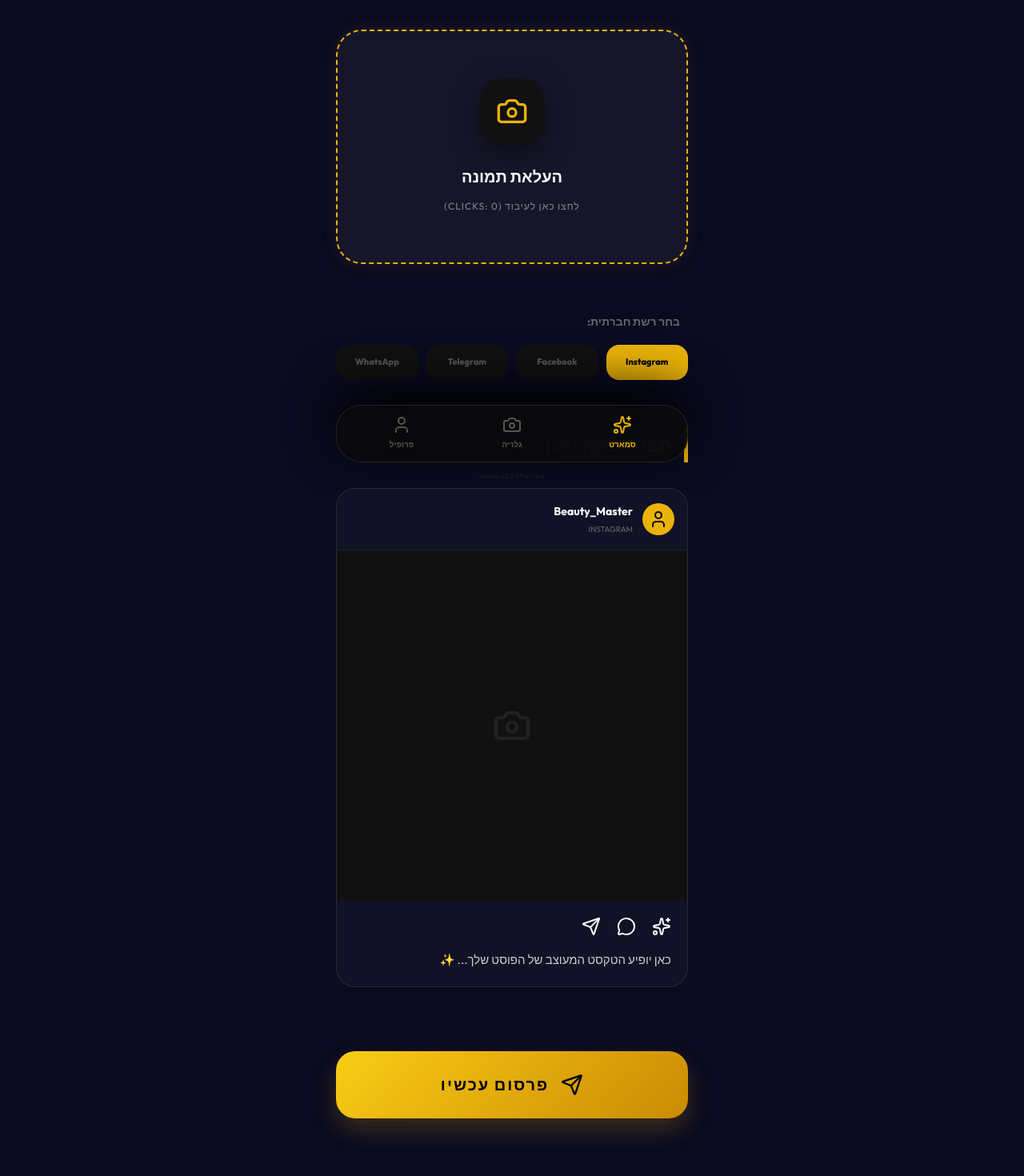
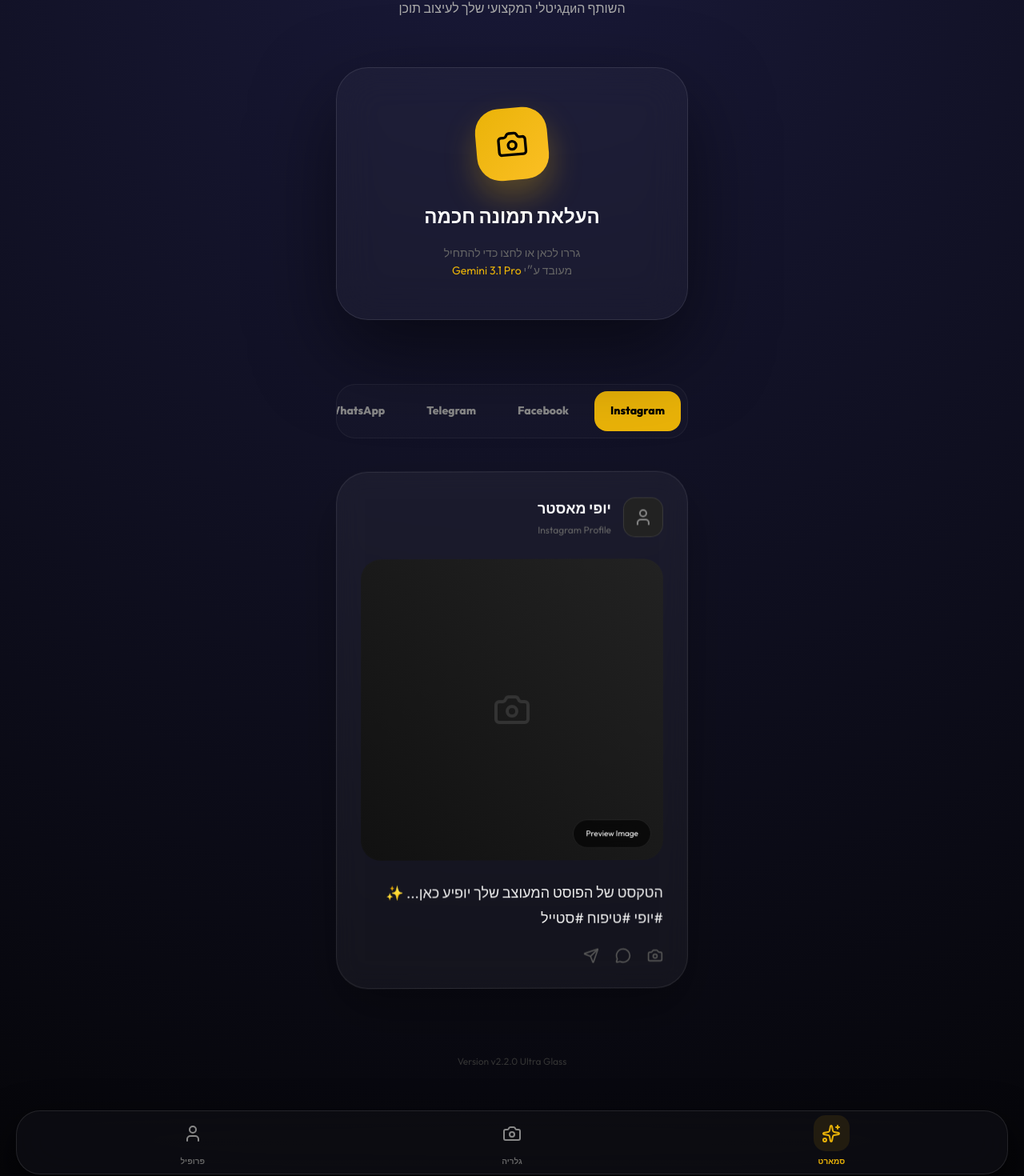
Before and after one commit to ferocious435/beautyos-ai-v2, a React (Vite) app: page / in a window 1280 px wide. Shown: the part 174-1644 px from the top of the page at 80% size. Built offline with nearby package versions, Linux system fonts and the light colour scheme.

Commit message:
v2.2.0: Antigravity UI & TWA Native Integration

```diff
--- /dev/null
+++ b/src/hooks/useTelegram.ts
@@ -0,0 +1,53 @@
+import { useEffect, useState } from 'react';
+
+export function useTelegram() {
+  const [tg, setTg] = useState<any>(null);
+
+  useEffect(() => {
+    const telegram = (window as any).Telegram?.WebApp;
+    if (telegram) {
+      telegram.ready();
+      telegram.expand();
+      setTg(telegram);
+    }
+  }, []);
+
+  const onClose = () => {
+    tg?.close();
+  };
+
+  const onToggleButton = () => {
+    if (tg?.MainButton.isVisible) {
+      tg.MainButton.hide();
+    } else {
+      tg.MainButton.show();
+    }
+  };
+
+  const setMainButton = (text: string, onClick: () => void) => {
+    if (!tg) return;
+    tg.MainButton.setText(text);
+    tg.MainButton.onClick(onClick);
+    tg.MainButton.show();
+    tg.MainButton.enable();
+  };
+
+  const hideMainButton = () => {
+    tg?.MainButton.hide();
+  };
+
+  const haptic = (style: 'light' | 'medium' | 'heavy' = 'medium') => {
+    tg?.HapticFeedback?.impactOccurred(style);
+  };
+
+  return {
+    tg,
+    user: tg?.initDataUnsafe?.user,
+    onClose,
+    onToggleButton,
+    setMainButton,
+    hideMainButton,
+    haptic,
+    theme: tg?.themeParams
+  };
+}
--- a/src/pages/Dashboard.tsx
+++ b/src/pages/Dashboard.tsx
@@ -1,56 +1,28 @@
-import { useState } from 'react';
-import { Camera, Sparkles, Send, User, MessageCircle, Send as TelegramIcon } from 'lucide-react';
-import { Link } from 'react-router-dom';
-
-const PostPreview = ({ type, imageUrl, userName = "Beauty_Master", caption = "" }: any) => {
-  return (
-    <div style={{
-      overflow: 'hidden',
-      border: '1px solid rgba(255,255,255,0.1)',
-      background: 'rgba(255,255,255,0.03)',
-      borderRadius: '24px',
-      width: '100%'
-    }}>
-      {/* Header */}
-      <div style={{ padding: '16px', display: 'flex', alignItems: 'center', justifyContent: 'space-between', borderBottom: '1px solid rgba(255,255,255,0.05)' }}>
-        <div style={{ display: 'flex', alignItems: 'center', gap: '12px' }}>
-          <div style={{ width: '40px', height: '40px', borderRadius: '50%', background: '#eab308', display: 'flex', alignItems: 'center', justifyContent: 'center' }}>
-             <User style={{ width: '24px', height: '24px', color: '#000' }} />
-          </div>
-          <div style={{ textAlign: 'right' }}>
-            <p style={{ margin: 0, fontSize: '14px', fontWeight: 'bold' }}>{userName}</p>
-            <p style={{ margin: 0, fontSize: '10px', color: '#666', textTransform: 'uppercase' }}>{type}</p>
-          </div>
-        </div>
-      </div>
-
-      {/* Image Placeholder */}
-      <div style={{ width: '100%', aspectRatio: '1/1', background: '#111', display: 'flex', alignItems: 'center', justifyContent: 'center' }}>
-        {imageUrl ? (
-          <img src={imageUrl} alt="Preview" style={{ width: '100%', height: '100%', objectFit: 'cover' }} />
-        ) : (
-          <Camera style={{ width: '48px', height: '48px', color: '#222' }} />
-        )}
-      </div>
-
-      {/* Actions */}
-      <div style={{ padding: '20px' }}>
-        <div style={{ display: 'flex', gap: '20px', marginBottom: '16px' }}>
-          <Sparkles style={{ width: '24px', height: '24px' }} />
-          <MessageCircle style={{ width: '24px', height: '24px' }} />
-          <Send style={{ width: '24px', height: '24px' }} />
-        </div>
-        <p style={{ fontSize: '15px', lineHeight: '1.8', color: '#ccc', margin: 0 }}>
-          {caption || "כאן יופיע הטקסט המעוצב של הפוסט שלך... ✨"}
-        </p>
-      </div>
-    </div>
-  );
-};
+import { useState, useEffect } from 'react';
+import { Camera, Sparkles, User, MessageCircle, Send as TelegramIcon } from 'lucide-react';
+import { useTelegram } from '../hooks/useTelegram';
 
 const Dashboard = () => {
+  const { tg, haptic, setMainButton, hideMainButton } = useTelegram();
   const [activeSocial, setActiveSocial] = useState('Instagram');
   const [clickCount, setClickCount] = useState(0);
+  const [isLoaded, setIsLoaded] = useState(false);
+
+  useEffect(() => {
+    const timer = setTimeout(() => setIsLoaded(true), 100);
+    return () => clearTimeout(timer);
+  }, []);
+
+  useEffect(() => {
+    // Подключаем нативную кнопку Telegram
+    if (tg) {
+      setMainButton('פרסום עכשיו ✨', () => {
+        haptic('heavy');
+        alert('הפוסט נשלח לפרסום!');
+      });
+    }
+    return () => hideMainButton();
+  }, [tg, haptic, setMainButton, hideMainButton]);
 
   const socialNetworks = [
     { id: 'Instagram', name: 'Instagram' },
@@ -59,159 +31,265 @@
     { id: 'WhatsApp', name: 'WhatsApp' }
   ];
 
+  const handleUpload = () => {
+    haptic('medium');
+    setClickCount((prev: number) => prev + 1);
+  };
+
   return (
     <div style={{
-      backgroundColor: '#0a0a20', /* DARK NAVY BLUE - SUCCESS INDICATOR */
+      backgroundColor: '#050508',
       minHeight: '100vh',
       color: 'white',
       direction: 'rtl',
       padding: '0 20px',
       fontFamily: "'Outfit', sans-serif",
       width: '100%',
-      position: 'relative'
+      overflowX: 'hidden',
+      backgroundImage: 'radial-gradient(circle at 50% 0%, #1a1a3a 0%, #050508 100%)',
+      perspective: '1000px'
     }}>
-      <div style={{ maxWidth: '440px', margin: '0 auto', paddingTop: '60px', paddingBottom: '160px' }}>
 
-        {/* Header */}
-        <div style={{ marginBottom: '60px' }}>
-          <h1 className="gradient-text" style={{ fontSize: '42px', fontWeight: '900', margin: '0 0 12px 0', lineHeight: '1.1' }}>
-            BeautyOS AI
+      <div style={{
+        maxWidth: '440px',
+        margin: '0 auto',
+        paddingTop: '60px',
+        paddingBottom: '160px',
+        opacity: isLoaded ? 1 : 0,
+        transform: isLoaded ? 'translateY(0)' : 'translateY(20px)',
+        transition: 'all 0.8s cubic-bezier(0.16, 1, 0.3, 1)'
+      }}>
+
+        {/* Header (Antigravity) */}
+        <header style={{ marginBottom: '60px', textAlign: 'center' }}>
+          <div style={{
+            display: 'inline-block',
+            padding: '8px 16px',
+            background: 'rgba(234,179,8,0.1)',
+            borderRadius: '100px',
+            color: '#eab308',
+            fontSize: '12px',
+            fontWeight: '900',
+            letterSpacing: '2px',
+            marginBottom: '16px',
+            textTransform: 'uppercase'
+          }}>
+            BeautyOS AI v2.2
+          </div>
+          <h1 style={{
+            fontSize: '48px',
+            fontWeight: '900',
+            margin: '0 0 8px 0',
+            background: 'linear-gradient(135deg, #fff 0%, #888 100%)',
+            WebkitBackgroundClip: 'text',
+            WebkitTextFillColor: 'transparent',
+            lineHeight: '1'
+          }}>
+            BeautyOS
           </h1>
-          <p style={{ color: '#aaa', fontSize: '18px', fontWeight: '600', margin: 0 }}>
-            השותף הדיגיטלי המקצועי שלך
+          <p style={{ color: '#aaa', fontSize: '16px', fontWeight: '400', margin: 0 }}>
+            השותף הдиגיטלי המקצועי שלך לעיצוב תוכן
           </p>
-        </div>
+        </header>
 
-        {/* Upload Button */}
-        <div
-          onClick={() => setClickCount(prev => prev + 1)}
+        {/* Floating Upload Module */}
+        <section
+          onClick={handleUpload}
           style={{
-            background: 'rgba(255,255,255,0.05)',
-            padding: '60px 20px',
+            background: 'rgba(255,255,255,0.03)',
+            backdropFilter: 'blur(25px)',
+            padding: '50px 20px',
             textAlign: 'center',
             cursor: 'pointer',
-            border: '2px dashed #eab308',
-            borderRadius: '32px',
-            marginBottom: '60px',
-            boxShadow: '0 0 20px rgba(234,179,8,0.1)'
+            border: '1px solid rgba(255,255,255,0.1)',
+            borderRadius: '40px',
+            marginBottom: '80px',
+            boxShadow: '0 40px 100px rgba(0,0,0,0.5)',
+            transform: 'translateZ(20px)',
+            transition: 'all 0.4s ease'
           }}
         >
           <div style={{
-            width: '80px',
-            height: '80px',
-            background: '#111',
-            borderRadius: '24px',
+            width: '90px',
+            height: '90px',
+            background: 'linear-gradient(135deg, #eab308 0%, #fbbf24 100%)',
+            borderRadius: '30px',
             display: 'flex',
             alignItems: 'center',
             justifyContent: 'center',
             margin: '0 auto 24px auto',
-            boxShadow: '0 10px 30px rgba(0,0,0,0.5)'
+            boxShadow: '0 20px 40px rgba(234,179,8,0.3)',
+            transform: 'rotate(-5deg)'
           }}>
-            <Camera style={{ width: '40px', height: '40px', color: '#eab308' }} />
+            <Camera style={{ width: '40px', height: '40px', color: '#000' }} />
           </div>
-          <p style={{ fontSize: '20px', fontWeight: 'bold', margin: '0 0 8px 0', color: '#fff' }}>העלאת תמונה</p>
-          <p style={{ fontSize: '12px', color: '#888', textTransform: 'uppercase', letterSpacing: '1px' }}>
-            לחצו כאן לעיבוד (Clicks: {clickCount})
+          <h3 style={{ fontSize: '24px', fontWeight: '800', margin: '0 0 12px 0', color: '#fff' }}>העלאת תמונה חכמה</h3>
+          <p style={{ fontSize: '14px', color: '#666', lineHeight: '1.6', margin: 0 }}>
+            גררו לכאן או לחצו כדי להתחיל<br/>
+            מעובד ע״י <span style={{ color: '#eab308' }}>Gemini 3.1 Pro</span>
           </p>
+          {clickCount > 0 && (
+            <div style={{ marginTop: '20px', color: '#eab308', fontWeight: 'bold' }}>
+               ✓ מוכן לעיבוד (Clicks: {clickCount})
             </div>
+          )}
+        </section>
 
-        {/* Social Tabs */}
-        <div style={{ marginBottom: '60px' }}>
-          <p style={{ fontSize: '14px', fontWeight: 'bold', color: '#666', marginBottom: '16px', paddingRight: '10px' }}>
-            בחר רשת חברתית:
-          </p>
-          <div style={{ display: 'grid', gridTemplateColumns: 'repeat(4, 1fr)', gap: '10px' }}>
-            {socialNetworks.map(s => (
+        {/* Social Switcher */}
+        <div style={{
+          display: 'flex',
+          gap: '12px',
+          marginBottom: '40px',
+          background: 'rgba(255,255,255,0.02)',
+          padding: '8px',
+          borderRadius: '24px',
+          border: '1px solid rgba(255,255,255,0.05)',
+          overflowX: 'auto',
+          whiteSpace: 'nowrap'
+        }}>
+          {socialNetworks.map(social => (
             <button
-                key={s.id}
-                onClick={() => setActiveSocial(s.id)}
+              key={social.id}
+              onClick={() => { haptic('light'); setActiveSocial(social.id); }}
               style={{
-                  padding: '12px 4px',
+                padding: '12px 20px',
                 borderRadius: '16px',
-                  fontSize: '11px',
-                  fontWeight: '900',
                 border: 'none',
+                background: activeSocial === social.id ? '#eab308' : 'transparent',
+                color: activeSocial === social.id ? '#000' : '#888',
+                fontWeight: '800',
+                fontSize: '14px',
                 cursor: 'pointer',
-                  background: activeSocial === s.id ? '#eab308' : '#111',
-                  color: activeSocial === s.id ? '#000' : '#555',
-                  transition: 'all 0.2s ease'
+                transition: 'all 0.3s cubic-bezier(0.4, 0, 0.2, 1)',
+                display: 'flex',
+                alignItems: 'center',
+                gap: '8px'
               }}
             >
-                {s.name}
+              {social.id}
             </button>
           ))}
         </div>
-        </div>
 
-        {/* Preview */}
-        <div style={{ marginBottom: '80px' }}>
-          <h2 style={{ fontSize: '24px', fontWeight: '900', borderRight: '5px solid #eab308', paddingRight: '15px', marginBottom: '32px' }}>
-            תצוגה מקדימה
-          </h2>
-          <PostPreview type={activeSocial} />
-        </div>
-
-        {/* Main Action */}
-        <button
-          className="btn-primary"
-          onClick={() => alert('הפוסט יעלה בקרוב!')}
-          style={{
-            width: '100%',
-            padding: '24px',
-            border: 'none',
+        {/* Post Preview (3D Perspective) */}
+        <div style={{
+          background: 'rgba(255,255,255,0.04)',
+          borderRadius: '40px',
+          padding: '30px',
+          border: '1px solid rgba(255,255,255,0.1)',
+          boxShadow: '0 30px 60px rgba(0,0,0,0.3)',
+          transform: 'rotateX(5deg) rotateY(-2deg)',
+          marginBottom: '80px',
+          backdropFilter: 'blur(15px)'
+        }}>
+          <div style={{ display: 'flex', alignItems: 'center', gap: '15px', marginBottom: '25px' }}>
+            <div style={{
+              width: '50px',
+              height: '50px',
+              background: '#222',
+              borderRadius: '15px',
               display: 'flex',
               alignItems: 'center',
               justifyContent: 'center',
-            gap: '15px',
-            fontSize: '20px',
-            borderRadius: '24px',
-            cursor: 'pointer'
-          }}
-        >
-          <TelegramIcon style={{ width: '28px', height: '28px' }} />
-          פרסום עכשיו
-        </button>
-
+              border: '1px solid rgba(255,255,255,0.1)'
+            }}>
+              <User size={24} color="#888" />
+            </div>
+            <div>
+              <div style={{ fontWeight: '900', fontSize: '18px' }}>יופי מאסטר</div>
+              <div style={{ color: '#666', fontSize: '12px' }}>{activeSocial} Profile</div>
+            </div>
           </div>
 
-      {/* Fixed Nav */}
           <div style={{
-        position: 'fixed',
-        bottom: '0',
-        left: '0',
-        width: '100%',
-        padding: '24px',
-        zIndex: 1000,
-        pointerEvents: 'none'
+            aspectRatio: '1',
+            background: 'linear-gradient(45deg, #111 0%, #222 100%)',
+            borderRadius: '25px',
+            marginBottom: '25px',
+            display: 'flex',
+            alignItems: 'center',
+            justifyContent: 'center',
+            position: 'relative',
+            overflow: 'hidden'
           }}>
+             <Camera size={48} color="#333" />
              <div style={{
-          maxWidth: '440px',
-          margin: '0 auto',
-          pointerEvents: 'auto',
-          background: 'rgba(10,10,12,0.96)',
-          backdropFilter: 'blur(30px)',
-          borderRadius: '32px',
-          border: '1px solid rgba(255,255,255,0.1)',
-          padding: '12px',
-          boxShadow: '0 -20px 60px rgba(0,0,0,0.9)'
+               position: 'absolute',
+               bottom: '15px',
+               right: '15px',
+               background: 'rgba(0,0,0,0.6)',
+               padding: '8px 15px',
+               borderRadius: '100px',
+               fontSize: '10px',
+               backdropFilter: 'blur(10px)',
+               border: '1px solid rgba(255,255,255,0.1)'
              }}>
-          <div style={{ display: 'grid', gridTemplateColumns: 'repeat(3, 1fr)', textAlign: 'center' }}>
-            <Link to="/" style={{ textDecoration: 'none', color: '#eab308', display: 'flex', flexDirection: 'column', alignItems: 'center', gap: '4px' }}>
-              <Sparkles style={{ width: '24px', height: '24px' }} />
-              <span style={{ fontSize: '10px', fontWeight: 'bold' }}>סמארט</span>
-            </Link>
-            <Link to="/portfolio" style={{ textDecoration: 'none', color: '#555', display: 'flex', flexDirection: 'column', alignItems: 'center', gap: '4px' }}>
-              <Camera style={{ width: '24px', height: '24px' }} />
-              <span style={{ fontSize: '10px', fontWeight: 'bold' }}>גלריה</span>
-            </Link>
-            <div style={{ color: '#555', display: 'flex', flexDirection: 'column', alignItems: 'center', gap: '4px', cursor: 'pointer' }}>
-              <User style={{ width: '24px', height: '24px' }} />
-              <span style={{ fontSize: '10px', fontWeight: 'bold' }}>פרופיל</span>
+               Preview Image
              </div>
           </div>
+
+          <p style={{
+            fontSize: '18px',
+            lineHeight: '1.8',
+            color: '#eee',
+            marginBottom: '20px',
+            textAlign: 'right'
+          }}>
+            הטקסט של הפוסט המעוצב שלך יופיע כאן... ✨
+            #יופי #טיפוח #סטייל
+          </p>
+
+          <div style={{ display: 'flex', gap: '20px', color: '#555' }}>
+            <Camera size={20} />
+            <MessageCircle size={20} />
+            <TelegramIcon size={20} />
           </div>
-        <p style={{ textAlign: 'center', fontSize: '8px', color: '#222', marginTop: '10px', pointerEvents: 'none' }}>Version v2.0.5 Fix-Click</p>
         </div>
+
+        <div style={{ textAlign: 'center', color: '#333', fontSize: '12px' }}>
+          Version v2.2.0 Ultra Glass
+        </div>
+      </div>
+
+      {/* Floating Bottom Nav */}
+      <nav style={{
+        position: 'fixed',
+        bottom: '30px',
+        left: '20px',
+        right: '20px',
+        height: '80px',
+        background: 'rgba(15,15,20,0.7)',
+        backdropFilter: 'blur(30px)',
+        borderRadius: '30px',
+        border: '1px solid rgba(255,255,255,0.1)',
+        display: 'flex',
+        justifyContent: 'space-around',
+        alignItems: 'center',
+        padding: '0 20px',
+        zIndex: 1000,
+        boxShadow: '0 20px 50px rgba(0,0,0,0.8)'
+      }}>
+        {[
+          { id: 'smart', label: 'סמארט', icon: <Sparkles size={24} color="#eab308" /> },
+          { id: 'gallery', label: 'גלריה', icon: <Camera size={24} color="#888" /> },
+          { id: 'profile', label: 'פרופיל', icon: <User size={24} color="#888" /> }
+        ].map(item => (
+          <div key={item.id} style={{ textAlign: 'center', display: 'flex', flexDirection: 'column', alignItems: 'center', gap: '4px' }}>
+            <div style={{
+              width: '45px',
+              height: '45px',
+              borderRadius: '15px',
+              display: 'flex',
+              alignItems: 'center',
+              justifyContent: 'center',
+              background: item.id === 'smart' ? 'rgba(234,179,8,0.1)' : 'transparent'
+            }}>
+              {item.icon}
+            </div>
+            <span style={{ fontSize: '10px', fontWeight: '900', color: item.id === 'smart' ? '#eab308' : '#666' }}>{item.label}</span>
+          </div>
+        ))}
+      </nav>
     </div>
   );
 };
```
Lines whose indentation alone changed are shown as unchanged.
